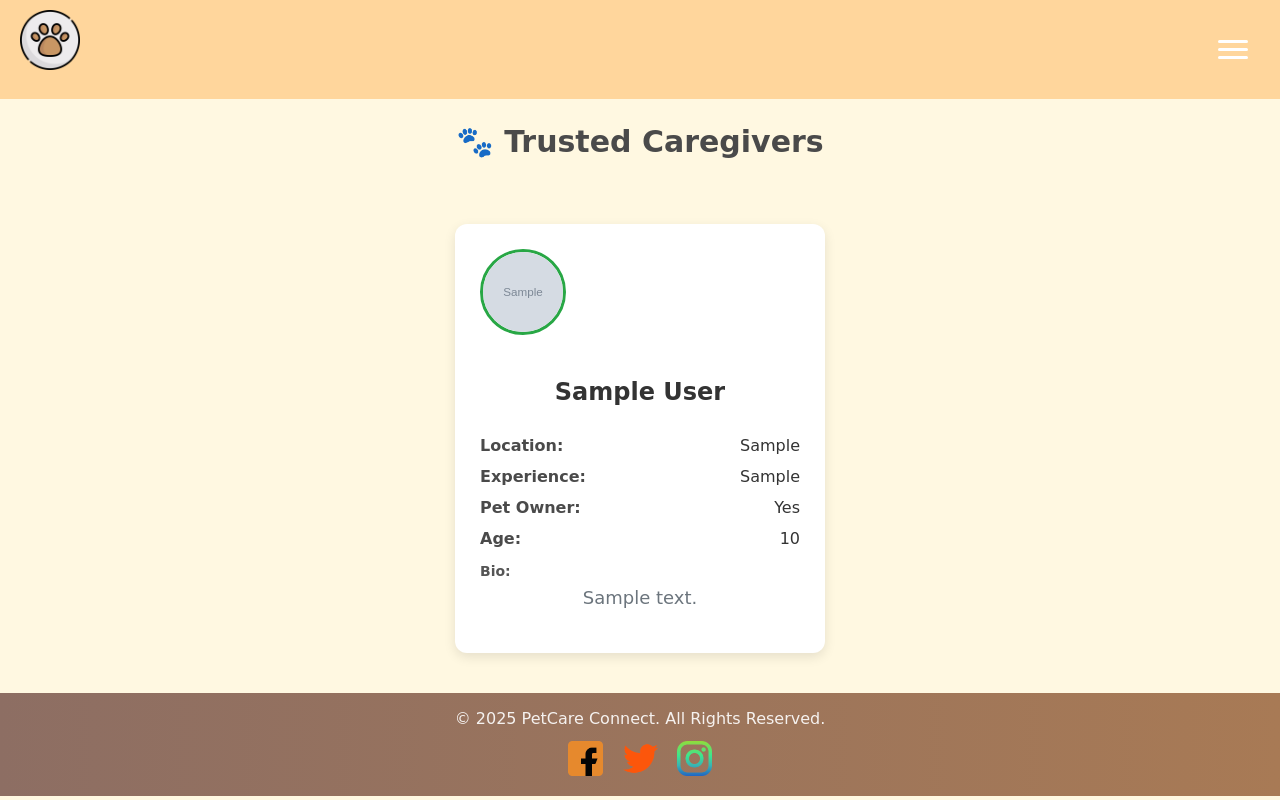
After one commit to annasarabasheva/Project-with-Django-2, a Django app: page /accounts/caregivers/ in a window 1280 px wide. The commit adds this page. Run offline with Django 4.2, Linux system fonts and the light colour scheme; tables that the repository leaves empty hold one stand-in row (values such as "Sample post"); grey boxes marked "Sample" are stand-in pictures.

Commit message:
Add form for logged in users to become caregivers and render all caregivers in the database

```diff
--- a/PersonalProject/accounts/models/app_profile.py
+++ b/PersonalProject/accounts/models/app_profile.py
@@ -16,6 +16,14 @@ class Profile(models.Model):
     last_name = models.CharField(max_length=30, blank=True, null=True)
     profile_picture = models.URLField(blank=True, null=True)
 
+    # Caregiver-related fields
+    is_caregiver = models.BooleanField(default=False)
+    age = models.PositiveIntegerField()
+    bio = models.TextField(blank=True, null=True)
+    experience = models.CharField(max_length=255, blank=True, null=True)
+    pet_owner = models.BooleanField(default=False)
+    location = models.CharField(max_length=100, blank=True, null=True)
+
     def __str__(self):
         return self.first_name
 
--- a/PersonalProject/accounts/urls.py
+++ b/PersonalProject/accounts/urls.py
@@ -1,7 +1,7 @@
 from django.contrib.auth.views import LogoutView
 from django.urls import path
 from PersonalProject.accounts.views import AppUserLoginView, AppUserRegisterView, user_profile, edit_profile, \
-    delete_profile
+    delete_profile, become_caregiver, caregivers_list
 
 urlpatterns = [
     path('login/', AppUserLoginView.as_view(), name='login'),
@@ -10,5 +10,7 @@ urlpatterns = [
     path('profile/', user_profile, name='user-profile'),
     path('edit-profile/', edit_profile, name='edit-profile'),
     path('delete-profile/', delete_profile, name='delete-profile'),
+    path('become-caregiver/', become_caregiver, name="become-caregiver"),
+    path('caregivers/', caregivers_list, name="caregivers-list"),
 
 ]
--- a/PersonalProject/accounts/views.py
+++ b/PersonalProject/accounts/views.py
@@ -5,7 +5,8 @@ from django.shortcuts import render, redirect
 from django.urls import reverse_lazy
 from django.views.generic import CreateView
 
-from PersonalProject.accounts.forms import AppUserCreationForm, ProfileEditForm
+from PersonalProject.accounts.forms import AppUserCreationForm, ProfileEditForm, CaregiverSignupForm
+from PersonalProject.accounts.models import Profile
 from PersonalProject.pets.models import PetProfile
 
 UserModel = get_user_model()
@@ -59,3 +60,21 @@ def delete_profile(request):
         return redirect("home")
 
     return render(request, "accounts/delete-profile.html")
+
+
+@login_required
+def become_caregiver(request):
+    if request.method == "POST":
+        form = CaregiverSignupForm(instance=request.user.profile, data=request.POST)
+        if form.is_valid():
+            form.save()
+            return redirect("caregivers-list")
+    else:
+        form = CaregiverSignupForm(instance=request.user.profile)
+
+    return render(request, "accounts/become-caregiver.html", {"form": form})
+
+
+def caregivers_list(request):
+    caregivers = Profile.objects.filter(is_caregiver=True)
+    return render(request, "accounts/caregivers-list.html", {"caregivers": caregivers})
--- a/PersonalProject/pets/forms.py
+++ b/PersonalProject/pets/forms.py
@@ -35,5 +35,6 @@ class PetCareRequestForm(forms.ModelForm):
     def __init__(self, *args, **kwargs):
         user = kwargs.pop('user', None)
         super().__init__(*args, **kwargs)
+
         if user:
-            self.fields['caregiver'].queryset = UserModel.objects.exclude(id=user.id)
+            self.fields['caregiver'].queryset = UserModel.objects.filter(profile__is_caregiver=True).exclude(id=user.id)
--- /dev/null
+++ b/static/css/accounts/caregivers-list.css
@@ -0,0 +1,119 @@
+.caregiver-list {
+    display: flex;
+    flex-wrap: wrap;
+    justify-content: space-around;
+    gap: 30px;
+    padding: 40px 0;
+}
+.title-caregivers {
+    text-align: center;
+    font-size: 20px;
+}
+.caregiver-card {
+    background: #ffffff;
+    width: 320px;
+    padding: 25px;
+    border-radius: 12px;
+    box-shadow: 0 4px 12px rgba(0, 0, 0, 0.1);
+    transition: all 0.3s ease-in-out;
+    text-align: left;
+    overflow: hidden;
+    position: relative;
+}
+
+.caregiver-card:hover {
+    transform: translateY(-5px);
+    box-shadow: 0 10px 20px rgba(0, 0, 0, 0.15);
+}
+
+.profile-pic {
+    width: 80px;
+    height: 80px;
+    object-fit: cover;
+    border-radius: 50%;
+    margin-bottom: 15px;
+    border: 3px solid #28a745;
+}
+
+.caregiver-card h3 {
+    color: #333;
+    font-size: 24px;
+    font-weight: 600;
+    margin-bottom: 30px;
+    text-align: center;
+}
+
+.caregiver-card p {
+    color: #6c757d;
+    font-size: 16px;
+    margin: 8px 0;
+}
+
+.caregiver-card .bio {
+    font-size: 14px;
+    color: #555;
+    margin-top: 15px;
+}
+
+.caregiver-card .bio p {
+    max-height: 100px;
+    overflow: hidden;
+    text-overflow: ellipsis;
+    margin-bottom: 20px;
+}
+
+.caregiver-card .bio:hover {
+    max-height: none;
+    overflow: visible;
+}
+
+.caregiver-card .location,
+.caregiver-card .experience,
+.caregiver-card .pet-owner,
+.caregiver-card .age {
+    margin-bottom: 8px;
+}
+
+.caregiver-card .location,
+.caregiver-card .experience {
+    color: #007bff;
+    font-weight: 500;
+}
+
+.caregiver-card .pet-owner {
+    color: #28a745;
+    font-weight: 500;
+}
+
+.caregiver-card .age {
+    color: #f39c12;
+    font-weight: 500;
+}
+
+.caregiver-list h2 {
+    font-size: 36px;
+    font-weight: 700;
+    text-align: center;
+    color: #333;
+    margin-bottom: 40px;
+}
+
+.caregiver-list p {
+    font-size: 18px;
+    text-align: center;
+    color: #6c757d;
+}
+
+.caregiver-card .info-row {
+    display: flex;
+    justify-content: space-between;
+    margin-bottom: 12px;
+}
+
+.caregiver-card .info-row strong {
+    font-weight: 600;
+}
+
+.caregiver-card .info-row span {
+    color: #333;
+}
--- a/static/css/common/home.css
+++ b/static/css/common/home.css
@@ -1,4 +1,3 @@
-
 body {
     font-family: 'Comic Sans MS', cursive, sans-serif;
     margin: 0;
@@ -22,6 +21,7 @@ header .logo img {
     width: 60px;
     height: 60px;
 }
+
 .hero h1 {
     font-size: 56px;
     text-align: center;
@@ -48,7 +48,6 @@ header .logo img {
 .hero p {
     font-size: 30px;
     text-shadow: 3px 3px 6px rgba(0, 0, 0, 0.7);
-
 }
 
 .hero .cta-button {
@@ -77,20 +76,25 @@ header .logo img {
     margin-bottom: 2rem;
     color: #4a4a4a;
 }
+
 .features a {
     color: #4a4a4a;
-    text-decoration:none;
+    text-decoration: none;
+}
 
-}
 .feature {
     display: inline-block;
-    width: 250px;
+    width: 220px;
+    height: 210px;
     margin: 1rem;
     background-color: white;
-    padding: 1rem;
+    padding: 1.5rem;
     border-radius: 10px;
     box-shadow: 0 2px 5px rgba(0, 0, 0, 0.2);
     transition: transform 0.3s ease, box-shadow 0.3s ease;
+    text-align: center;
+    vertical-align: top;
+    overflow: hidden;
 }
 
 .feature:hover {
@@ -107,10 +111,18 @@ header .logo img {
 .feature h3 {
     font-size: 1.5rem;
     margin: 0.5rem 0;
+    color: #333;
+}
+
+.feature p {
+    font-size: 1rem;
+    margin-bottom: 1rem;
+    color: #666;
+    line-height: 1.5;
 }
 
 .footer {
-    background: linear-gradient(to right, #8d6e63, #a87a55); /* Smooth brown gradient */
+    background: linear-gradient(to right, #8d6e63, #a87a55);
     color: white;
     padding: 1rem;
     text-align: center;
--- a/static/css/pets/create-pet-profile.css
+++ b/static/css/pets/create-pet-profile.css
@@ -12,8 +12,8 @@
     padding: 2rem;
     border-radius: 12px;
     box-shadow: 0 4px 12px rgba(0, 0, 0, 0.1);
-    width: 100%;
-    max-width: 700px;
+    width: 90%;
+    max-width: 1500px;
     text-align: center;
 }
 
@@ -32,7 +32,7 @@
 
 .input-group input,
 .input-group textarea {
-    width: 95%;
+    width: 100%;
     padding: 0.8rem;
     border: 1px solid #ddd;
     border-radius: 8px;
--- a/static/css/pets/my-requests.css
+++ b/static/css/pets/my-requests.css
@@ -22,7 +22,7 @@
     text-decoration: underline;
 }
 .request-card {
-    background: rgba(222, 233, 250, 0.59);
+    background: rgba(222, 233, 250, 0.44);
     padding: 20px;
     border-radius: 12px;
     box-shadow: 0 4px 10px rgba(0, 0, 0, 0.37);
--- a/static/css/pets/request-pet-care.css
+++ b/static/css/pets/request-pet-care.css
@@ -41,7 +41,6 @@
     height: 100px;
 }
 
-/* Buttons */
 .care-request-container .submit-btn,
 .care-request-container .cancel-btn {
     padding: 12px 20px;
@@ -58,7 +57,8 @@
 .care-request-container .submit-btn {
     background: #4CAF50;
     color: white;
-    width: 200px;
+    width: 170px;
+    height: 50px;
 }
 
 .care-request-container .submit-btn:hover {
@@ -68,7 +68,8 @@
 .care-request-container .cancel-btn {
     background: #ff4b5c;
     color: white;
-    width: 120px;
+    width: 150px;
+
 }
 
 .care-request-container .cancel-btn:hover {
--- a/static/css/styles.css
+++ b/static/css/styles.css
@@ -14,3 +14,5 @@
 @import 'pets/my-requests.css';
 @import 'common/faq.css';
 @import 'pets/request-pet-care.css';
+@import 'accounts/become-caregiver.css';
+@import 'accounts/caregivers-list.css';
--- /dev/null
+++ b/templates/accounts/caregivers-list.html
@@ -0,0 +1,46 @@
+{% extends 'common/base.html' %}
+
+{% block content %}
+    <div class="title-caregivers">
+        <h2>🐾 Trusted Caregivers</h2>
+    </div>
+{% if caregivers %}
+    <div class="caregiver-list">
+        {% for caregiver in caregivers %}
+            <div class="caregiver-card">
+                {% if caregiver.profile_picture %}
+                    <img src="{{ caregiver.profile_picture }}" alt="Profile Picture" class="profile-pic">
+                {% endif %}
+                <h3>{{ caregiver.first_name }} {{ caregiver.last_name }}</h3>
+
+                <div class="info-row">
+                    <strong>Location:</strong>
+                    <span>{{ caregiver.location }}</span>
+                </div>
+
+                <div class="info-row">
+                    <strong>Experience:</strong>
+                    <span>{{ caregiver.experience }}</span>
+                </div>
+
+                <div class="info-row">
+                    <strong>Pet Owner:</strong>
+                    <span>{{ caregiver.pet_owner|yesno:"Yes,No" }}</span>
+                </div>
+
+                <div class="info-row">
+                    <strong>Age:</strong>
+                    <span>{{ caregiver.age }}</span>
+                </div>
+
+                <div class="bio">
+                    <strong>Bio:</strong>
+                    <p>{{ caregiver.bio }}</p>
+                </div>
+            </div>
+        {% endfor %}
+    </div>
+{% else %}
+    <p>No caregivers yet.</p>
+{% endif %}
+{% endblock %}
```
Also changed, not shown: PersonalProject/accounts/forms.py (+19 -0 lines), static/css/accounts/become-caregiver.css (added, +80 -0 lines), templates/accounts/become-caregiver.html (added, +14 -0 lines), templates/common/home-page.html (+5 -3 lines), templates/pets/pet-profile-details.html (+6 -4 lines), PersonalProject/accounts/migrations/0002_profile_age_profile_bio_profile_experience_and_more.py (added).
